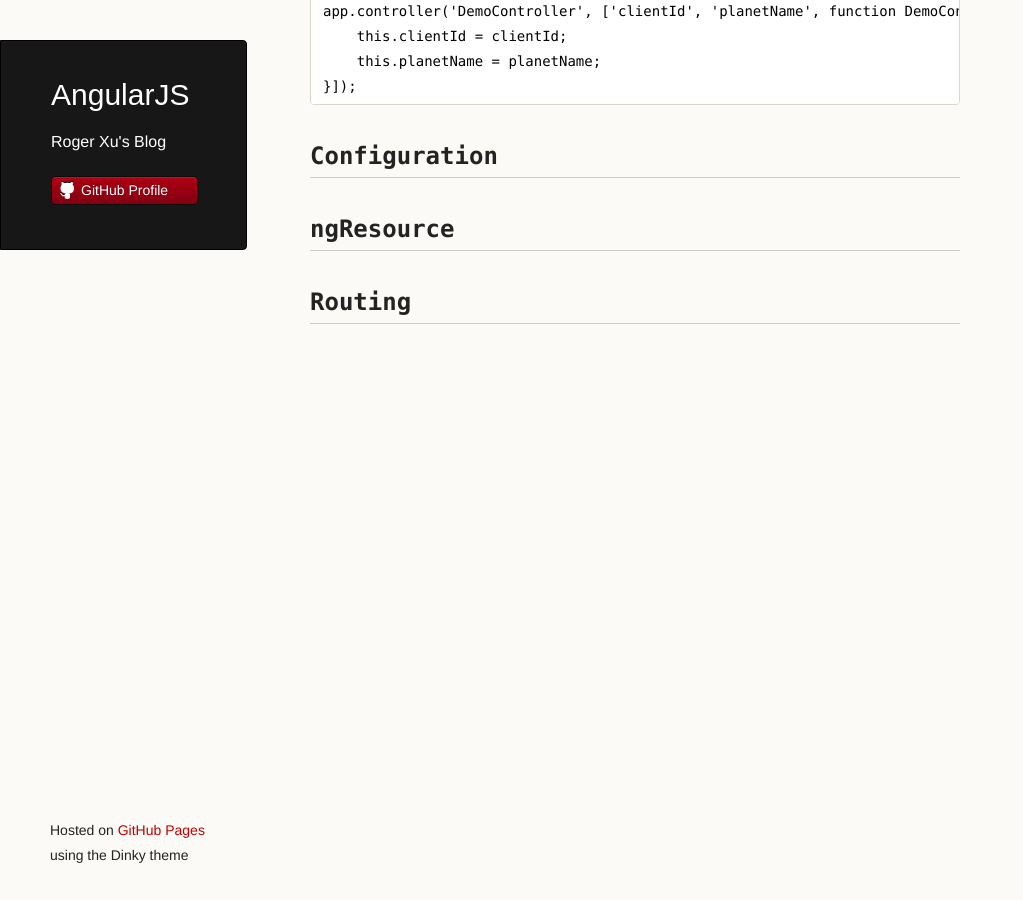
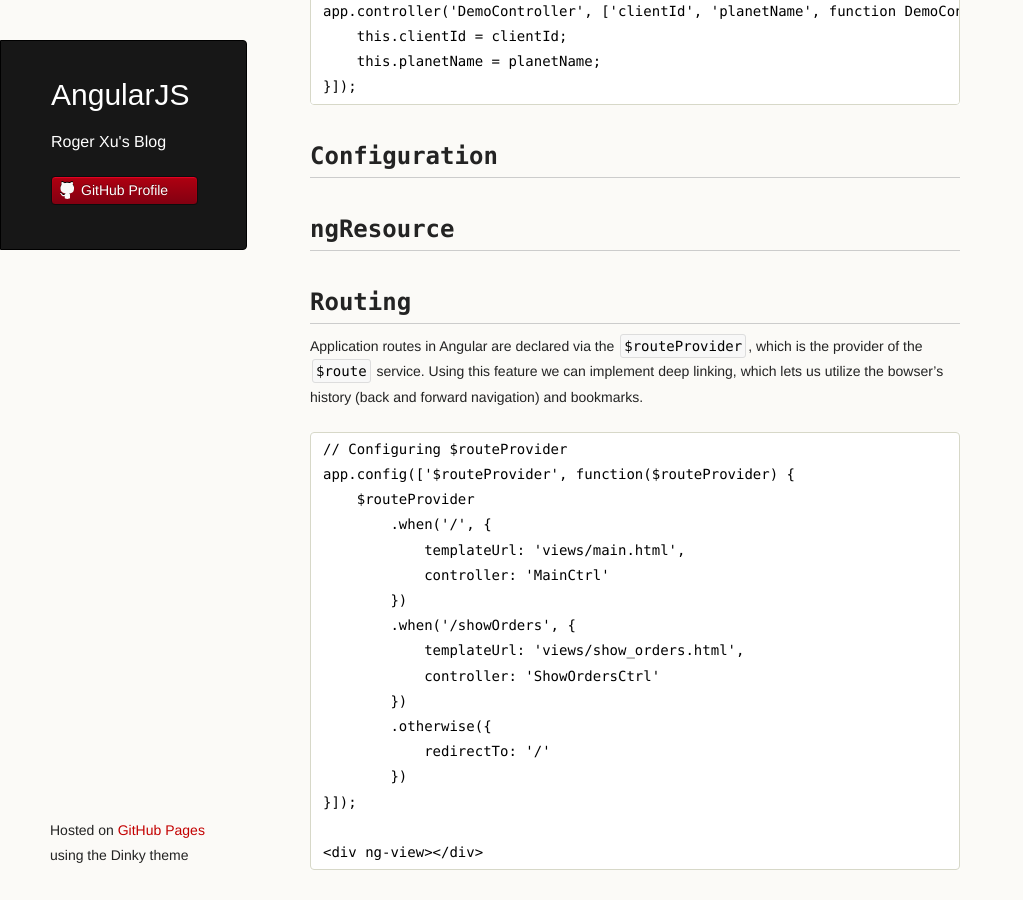
Before and after one commit to rogerxu/rogerxu.github.io, a Jekyll site: the page built from _posts/2013-12-13-angularjs.md, in a window 1280 px wide and 900 px high, scrolled down 5665 px. Shown: the whole window, without its empty margins (0-1023 px from the left). Built offline with Jekyll 4.4.1, drawn with Linux system fonts in a browser that asks for light colours; some of the changed text lies outside the part shown.

Commit message:
Add Routing in AngularJS post.

```diff
--- a/_posts/2013-12-13-angularjs.md
+++ b/_posts/2013-12-13-angularjs.md
@@ -216,3 +216,24 @@
 ## ngResource
 
 ## Routing
+
+Application routes in Angular are declared via the `$routeProvider`, which is the provider of the `$route` service. Using this feature we can implement deep linking, which lets us utilize the bowser's history (back and forward navigation) and bookmarks.
+
+
+    // Configuring $routeProvider
+    app.config(['$routeProvider', function($routeProvider) {
+        $routeProvider
+            .when('/', {
+                templateUrl: 'views/main.html',
+                controller: 'MainCtrl'
+            })
+            .when('/showOrders', {
+                templateUrl: 'views/show_orders.html',
+                controller: 'ShowOrdersCtrl'
+            })
+            .otherwise({
+                redirectTo: '/'
+            })
+    }]);
+
+    <div ng-view></div>
```
Also changed, not shown: other parts of _posts/2013-12-13-angularjs.md (+2 -2 lines).
